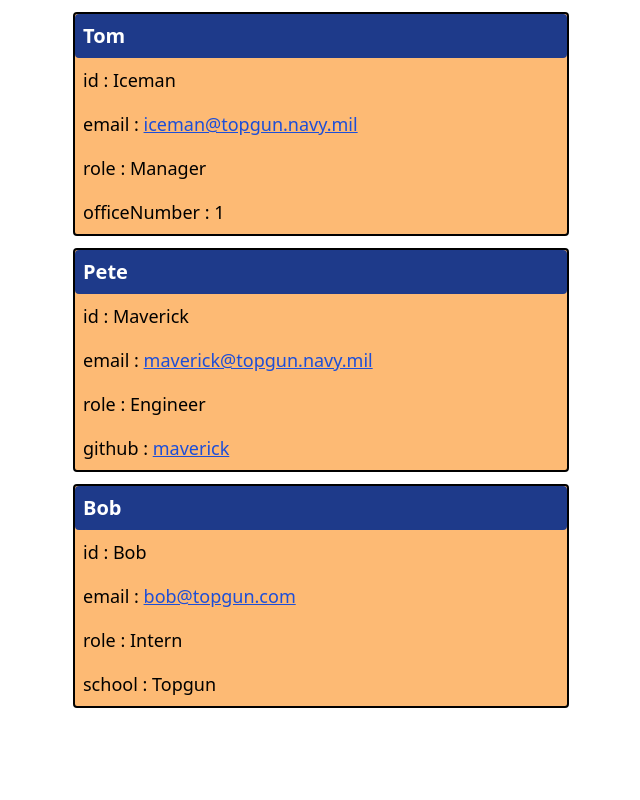
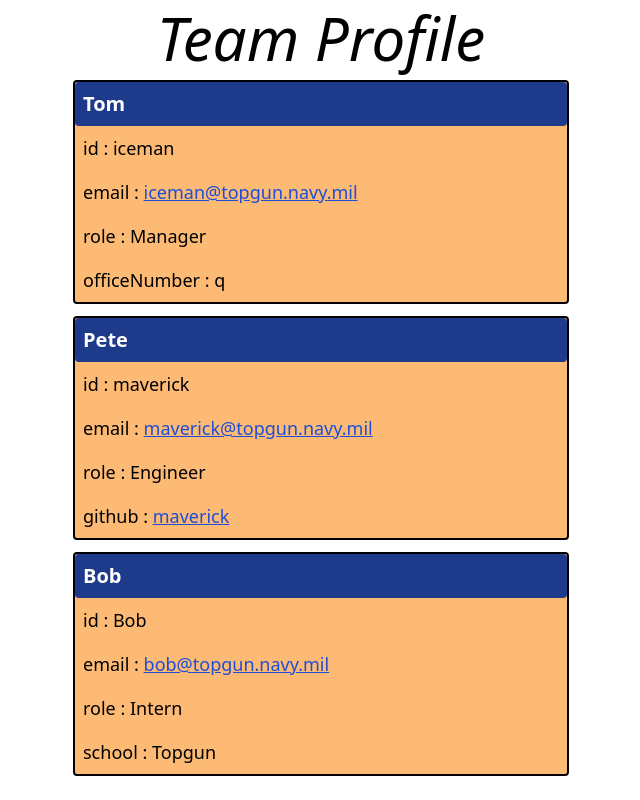
Before and after one commit to bp4924/BP-Team-Profile-Generator, a website: page index.html in a window 1280 px wide. Shown: the whole page, without its empty margins (319-959 px from the left). Drawn offline with nearby package versions, Linux system fonts and the light colour scheme.

Commit message:
title span

```diff
--- a/index.html
+++ b/index.html
@@ -9,18 +9,19 @@
   </head>
   <body >
       <div class="flex-col align-center m-2 md:flex-row md:justify-center">
+      <span class="flex justify-center text-6xl bolder italic">Team Profile</span>
 
       <div class="flex justify-center m-3">
       <header class="border-solid border-2 border-black rounded bg-orange-300 w-2/5">
-        <p class="flex-start p-2 text-xl bg-blue-900 text-white font-bold rounded"> Tom</p><p class="flex-wrap p-2 text-lg"> id : Iceman</p><p class="flex-wrap p-2 text-lg"> email : <a class="underline text-blue-700" href="mailTo: iceman@topgun.navy.mil?subject=Hello!" alt="iceman@topgun.navy.mil">iceman@topgun.navy.mil</a></p><p class="flex-wrap p-2 text-lg"> role : Manager</p><p class="flex-wrap p-2 text-lg"> officeNumber : 1</p>
+        <p class="flex-start p-2 text-xl bg-blue-900 text-white font-bold rounded"> Tom</p><p class="flex-wrap p-2 text-lg"> id : iceman</p><p class="flex-wrap p-2 text-lg"> email : <a class="underline text-blue-700" href="mailTo: iceman@topgun.navy.mil?subject=Hello!" alt="iceman@topgun.navy.mil">iceman@topgun.navy.mil</a></p><p class="flex-wrap p-2 text-lg"> role : Manager</p><p class="flex-wrap p-2 text-lg"> officeNumber : q</p>
       </header>
     </div><div class="flex justify-center m-3">
       <header class="border-solid border-2 border-black rounded bg-orange-300 w-2/5">
-        <p class="flex-start p-2 text-xl bg-blue-900 text-white font-bold rounded"> Pete</p><p class="flex-wrap p-2 text-lg"> id : Maverick</p><p class="flex-wrap p-2 text-lg"> email : <a class="underline text-blue-700" href="mailTo: maverick@topgun.navy.mil?subject=Hello!" alt="maverick@topgun.navy.mil">maverick@topgun.navy.mil</a></p><p class="flex-wrap p-2 text-lg"> role : Engineer</p><p class="flex-wrap p-2 text-lg"> github : <a class="underline text-blue-700" href="https://github.com/" alt="maverick">maverick</a></p>
+        <p class="flex-start p-2 text-xl bg-blue-900 text-white font-bold rounded"> Pete</p><p class="flex-wrap p-2 text-lg"> id : maverick</p><p class="flex-wrap p-2 text-lg"> email : <a class="underline text-blue-700" href="mailTo: maverick@topgun.navy.mil?subject=Hello!" alt="maverick@topgun.navy.mil">maverick@topgun.navy.mil</a></p><p class="flex-wrap p-2 text-lg"> role : Engineer</p><p class="flex-wrap p-2 text-lg"> github : <a class="underline text-blue-700" href="https://github.com/" alt="maverick">maverick</a></p>
       </header>
     </div><div class="flex justify-center m-3">
       <header class="border-solid border-2 border-black rounded bg-orange-300 w-2/5">
-        <p class="flex-start p-2 text-xl bg-blue-900 text-white font-bold rounded"> Bob</p><p class="flex-wrap p-2 text-lg"> id : Bob</p><p class="flex-wrap p-2 text-lg"> email : <a class="underline text-blue-700" href="mailTo: bob@topgun.com?subject=Hello!" alt="bob@topgun.com">bob@topgun.com</a></p><p class="flex-wrap p-2 text-lg"> role : Intern</p><p class="flex-wrap p-2 text-lg"> school : Topgun</p>
+        <p class="flex-start p-2 text-xl bg-blue-900 text-white font-bold rounded"> Bob</p><p class="flex-wrap p-2 text-lg"> id : Bob</p><p class="flex-wrap p-2 text-lg"> email : <a class="underline text-blue-700" href="mailTo: bob@topgun.navy.mil?subject=Hello!" alt="bob@topgun.navy.mil">bob@topgun.navy.mil</a></p><p class="flex-wrap p-2 text-lg"> role : Intern</p><p class="flex-wrap p-2 text-lg"> school : Topgun</p>
       </header>
     </div>
       </div>
--- a/utils/generateHTML.js
+++ b/utils/generateHTML.js
@@ -49,6 +49,7 @@ function generateHTML(employees) {
   </head>
   <body >
       <div class="flex-col align-center m-2 md:flex-row md:justify-center">
+      <span class="flex justify-center text-6xl bolder italic">Team Profile</span>
 
       ${cardStack}
       </div>
```
Also changed, not shown: utils/assets/ss1.jpg.
